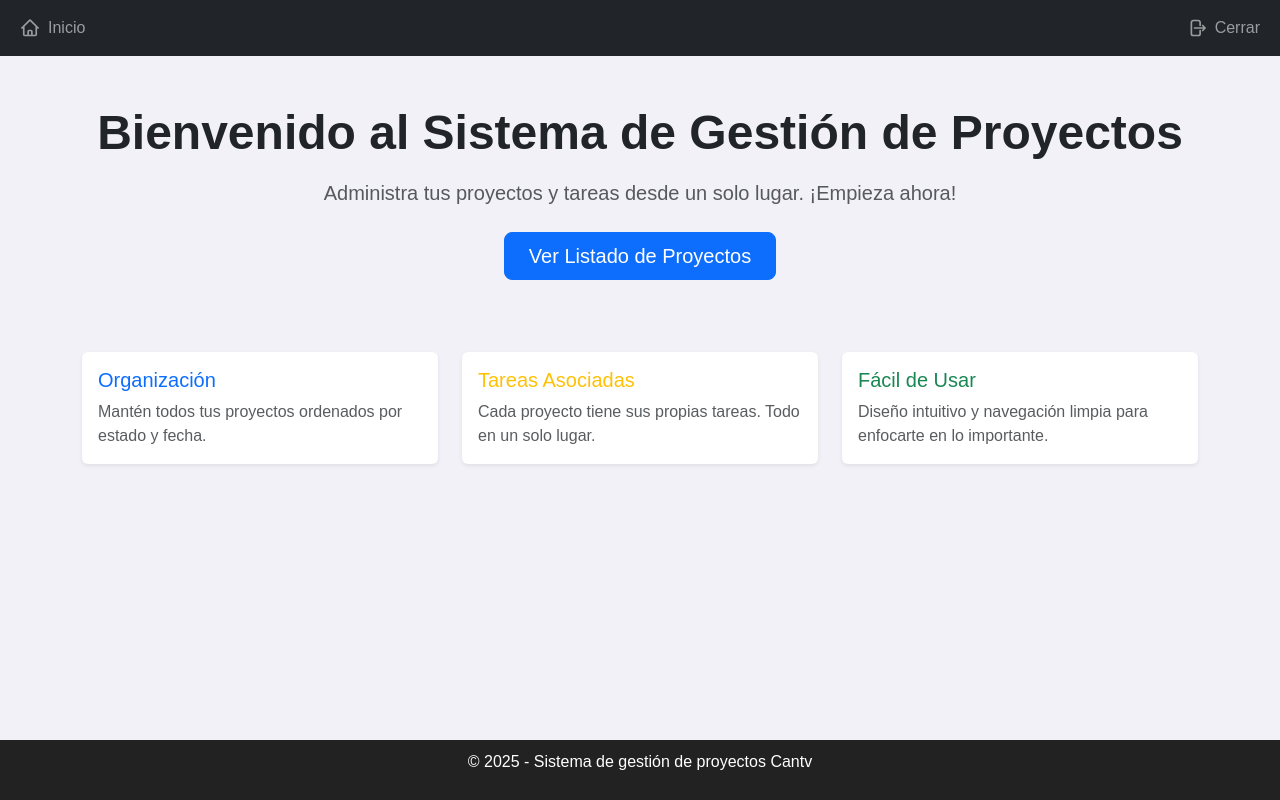
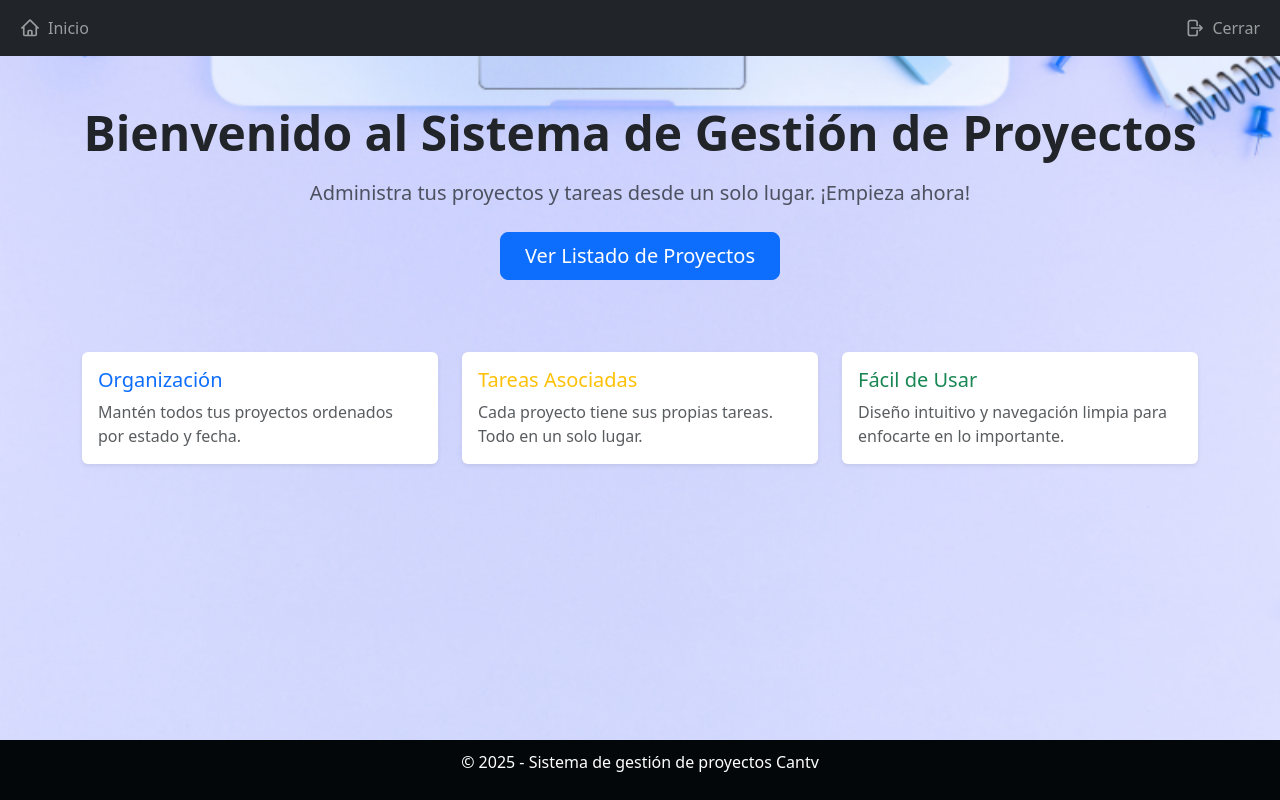
Before and after one commit to Mnnu97/proyectos, a Django app: page /proyectos/ in a window 1280 px wide. Run offline with Django 5.2, Linux system fonts and the light colour scheme; the visitor is signed in with stand-in values (Sample User, id 1).

```diff
--- a/templates/base.html
+++ b/templates/base.html
@@ -1,3 +1,4 @@
+{% load static %}
 <!DOCTYPE html>
 <html lang="es">
 <head>
@@ -11,7 +12,17 @@
 
 
     <style>
-        body {
+        body
+    .fondo-proyecto {
+        background-image: url("{% static 'proyecto_app/images/plano.png' %}");
+        background-size: cover;
+        background-position: center;
+        background-repeat: no-repeat;
+        min-height: 100vh;
+
+    }
+
+        {
             font-family: Arial, sans-serif;
             margin: 0;
             padding: 0;
@@ -105,7 +116,7 @@
     </style>
 </head>
 <body>
-
+<div class="fondo-proyecto">
     <!-- Solo se muestra si el usuario está autenticado -->
     {% if user.is_authenticated %}
 
@@ -161,7 +172,7 @@
             bottom: 0;
             left: 0;
             right: 0;
-            background-color:rgb(34, 34, 34);
+            background-color:rgb(3, 7, 10);
             color: white;
             text-align: center;
             padding: 10px 0;
@@ -208,6 +219,6 @@
 
 <!-- Bootstrap JS Bundle -->
 <script src="https://cdn.jsdelivr.net/npm/bootstrap@5.3.3/dist/js/bootstrap.bundle.min.js"></script>
-
+</div>
 </body>
 </html>
```
Also changed, not shown: proyecto_app/templates/admin/asignar_proyectos.html (+48 -7 lines), proyecto_app/static/proyecto_app/images/plano.png (added).
